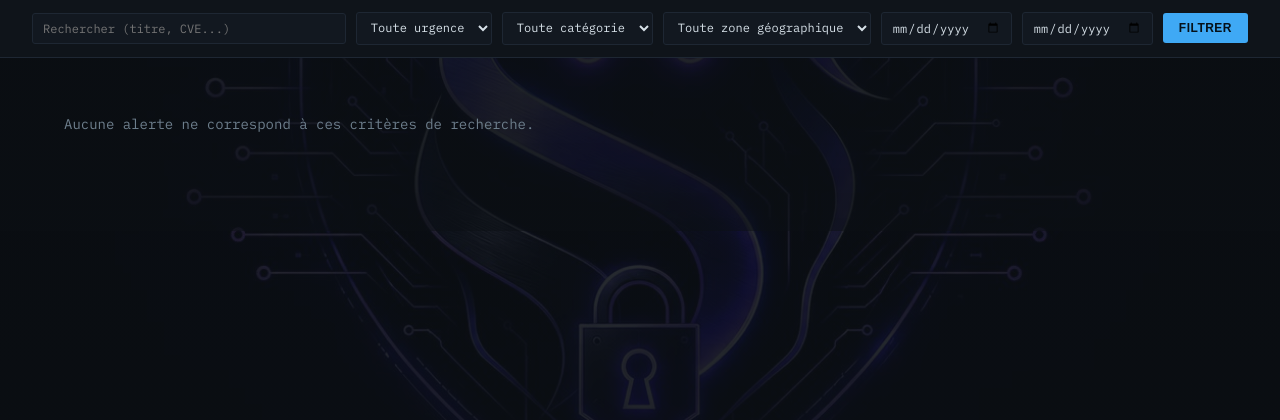
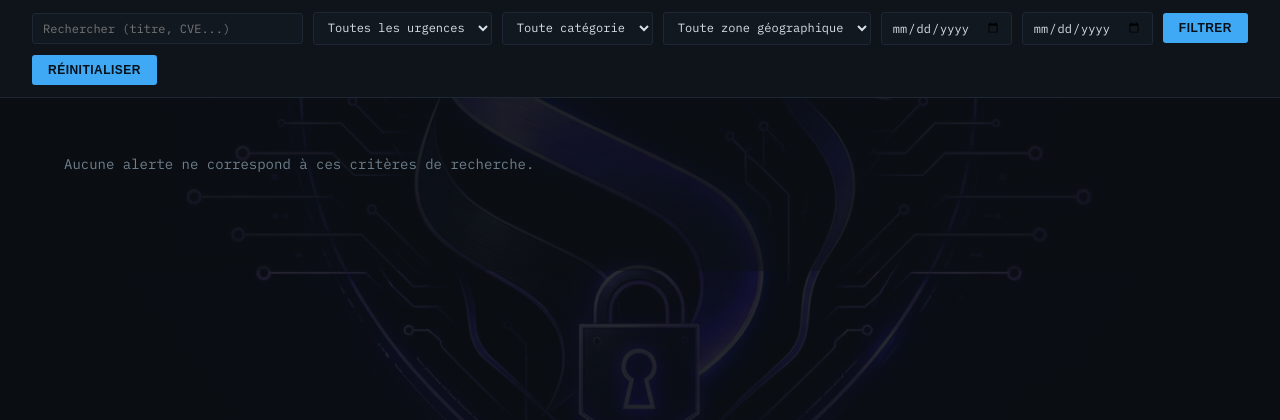
Before and after one commit to Asnamba/SegenGhost-bot, a FastAPI app: page /dashboard in a window 1280 px wide. Shown: the part 172-592 px from the top of the page. Run offline with FastAPI, Linux system fonts and the light colour scheme.

Commit message:
fix(ui): reinitialisation du filtre urgency par defaut et ajout du bouton reset sur le dashboard

```diff
--- a/app/templates/dashboard.html
+++ b/app/templates/dashboard.html
@@ -25,7 +25,7 @@
   <input type="text" name="q" placeholder="Rechercher (titre, CVE...)" value="{{ filters.q or '' }}">
 
   <select name="urgency">
-    <option value="">Toute urgence</option>
+    <option value="" {% if not filters.urgency %}selected{% endif %}>Toutes les urgences</option>
     <option value="urgent" {% if filters.urgency == "urgent" %}selected{% endif %}>Urgent</option>
     <option value="digest" {% if filters.urgency == "digest" %}selected{% endif %}>Digest</option>
   </select>
@@ -48,6 +48,7 @@
   <input type="date" name="date_to" value="{{ filters.date_to or '' }}">
 
   <button type="submit">Filtrer</button>
+  <button type="button" onclick="window.location.href='/dashboard'">Réinitialiser</button>
 </form>
 
 <main class="list">
--- a/app/web/routes.py
+++ b/app/web/routes.py
@@ -48,7 +48,7 @@ def dashboard(
     request: Request,
     q: Optional[str] = Query(None),
     category: Optional[str] = Query(None),
-    urgency: Optional[str] = Query(None),
+    urgency: str = Query(""),
     region: Optional[str] = Query(None),
     date_from: Optional[str] = Query(None),
     date_to: Optional[str] = Query(None),
```
